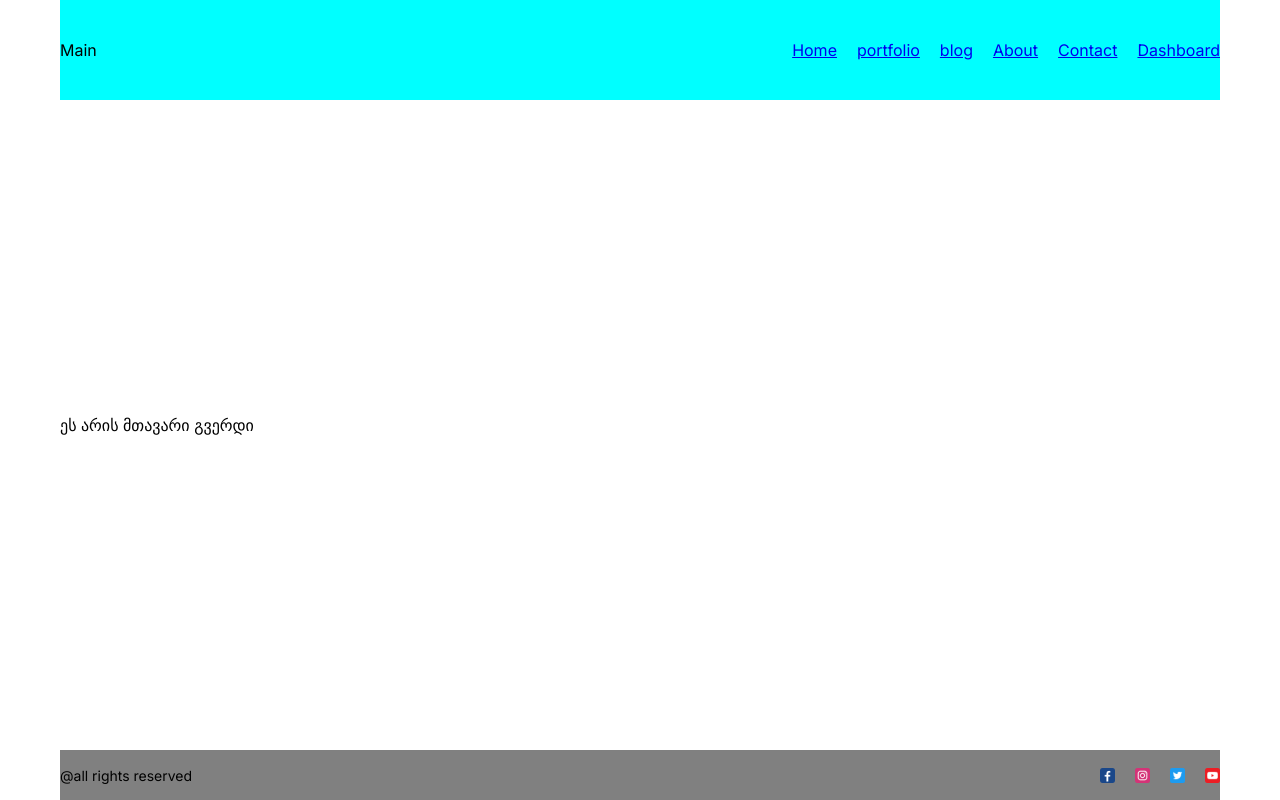
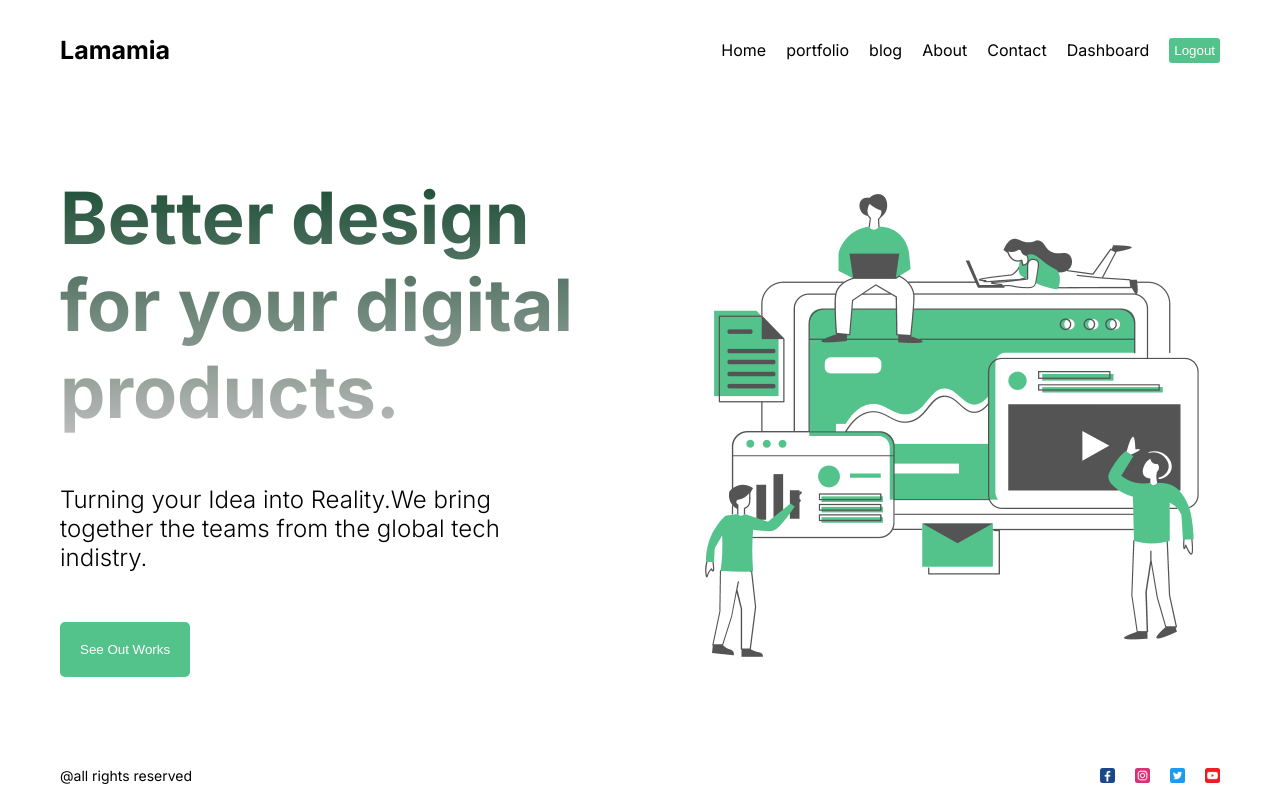
Before and after one commit to JemoSurman/next-app, a Next.js app: page / in a window 1280 px wide. Built offline with nearby package versions, Linux system fonts and the light colour scheme.

Commit message:
Adding Homepage Interface and About Page

```diff
--- a/next.config.js
+++ b/next.config.js
@@ -1,4 +1,8 @@
 /** @type {import('next').NextConfig} */
-const nextConfig = {}
+const nextConfig = {
+    images: {
+        domains: ["images.pexels.com"]
+    }
+}
 
 module.exports = nextConfig
--- /dev/null
+++ b/src/app/about/page.module.css
@@ -0,0 +1,21 @@
+.container {
+
+}
+.imgContainer {
+    width: 100%;
+    height: 300px;
+    position: relative;
+}
+.img {
+    object-fit: cover;
+    filter: grayscale(100%);
+}
+.imgText {
+    position: absolute;
+    bottom: 20px;
+    left: 20px;
+    background-color: #53c28b;
+    color: white;
+    padding: 5px;
+
+}
--- a/src/app/globals.css
+++ b/src/app/globals.css
@@ -19,3 +19,7 @@ body {
   flex-direction: column;
   justify-content: space-between;
 }
+a {
+  text-decoration: none;
+  color: inherit;
+}
--- a/src/app/page.jsx
+++ b/src/app/page.jsx
@@ -1,9 +1,24 @@
 import styles from "./page.module.css";
-
+import Image from 'next/image';
+import Hero from 'public/hero.png'
 export default function Home() {
   return (
-    <main className={styles.main}>
-      ეს არის მთავარი გვერდი
+    <main className={styles.container}>
+      <div className={styles.item}>
+        <h1 className={styles.title}>
+          Better design for your digital products.
+        </h1>
+        <p className={styles.desc}>
+          Turning your Idea into Reality.We bring together the teams from the
+          global tech indistry.
+        </p>
+        <button className={styles.button}>See Out Works</button>
+      </div>
+      <div className={styles.item}>
+      <Image
+        src={Hero}
+        alt="hero" className={styles.img}/>
+      </div>
     </main>
   );
 }
--- a/src/app/page.module.css
+++ b/src/app/page.module.css
@@ -0,0 +1,39 @@
+.container {
+    display: flex;
+    align-items: center;
+    gap: 100px;
+}
+
+.item {
+    flex: 1;
+    display: flex;
+    flex-direction: column;
+    gap: 50px;
+}
+
+.title {
+    font-size: 72px;
+    background: linear-gradient(to bottom, #194c33, #bbb);
+    -webkit-background-clip: text;
+    -webkit-text-fill-color: transparent;
+}
+
+.img {
+    width: 100%;
+    height: 500px;
+    object-fit: contain;
+}
+
+.desc {
+    font-size: 24px;
+    font-weight: 300;
+}
+.button {
+    padding: 20px;
+    cursor: pointer;
+    background-color: #53c28b;
+    border: none;
+    border-radius: 5px;
+    width: max-content;
+    color: white;
+}
--- a/src/app/portfolio/page.jsx
+++ b/src/app/portfolio/page.jsx
@@ -3,6 +3,7 @@ import React from 'react'
 function Portfolio() {
   return (
     <div>this is Portfolio</div>
+
   )
 }
 
--- a/src/components/footer/footer.module.css
+++ b/src/components/footer/footer.module.css
@@ -1,5 +1,5 @@
 .container {
-    background-color: gray;
+
     height: 50px;
     display: flex;
     justify-content: space-between;
--- a/src/components/navbar/Navbar.jsx
+++ b/src/components/navbar/Navbar.jsx
@@ -40,12 +40,14 @@ function Navbar() {
   ]
   return (
     <div className={styles.container}>
-      <div>Main</div>
+      <Link href="/" className={styles.logo}>Lamamia</Link>
       <div className={styles.links}>
         {links.map((link) => (
         <Link href={link.url}>{link.title}</Link>
         ))}
+        <button className={styles.logout}>Logout</button>
       </div>
+
     </div>
   );
 }
--- a/src/components/navbar/navbar.module.css
+++ b/src/components/navbar/navbar.module.css
@@ -1,5 +1,5 @@
 .container {
-    background-color: aqua;
+
     height: 100px;
     display: flex;
     justify-content: space-between;
@@ -10,3 +10,15 @@
     gap: 20px;
     align-items: center;
 }
+.logo {
+    font-weight: bold;
+    font-size: 25px;
+}
+.logout {
+    padding: 5px;
+    border: none;
+    background-color: #53c28b;
+    color: white;
+    cursor: pointer;
+    border-radius: 3px;
+}
```
Also changed, not shown: src/app/about/page.jsx (+23 -4 lines), public/hero.png (added).
